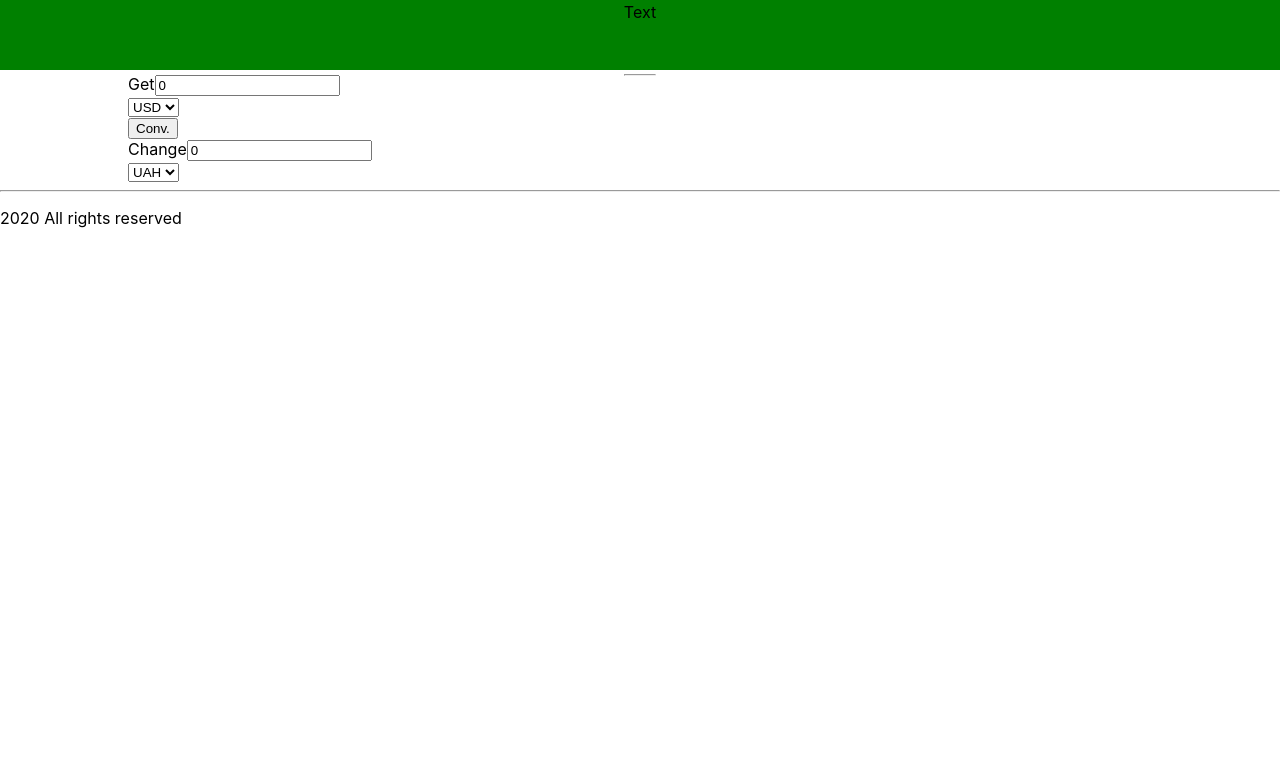
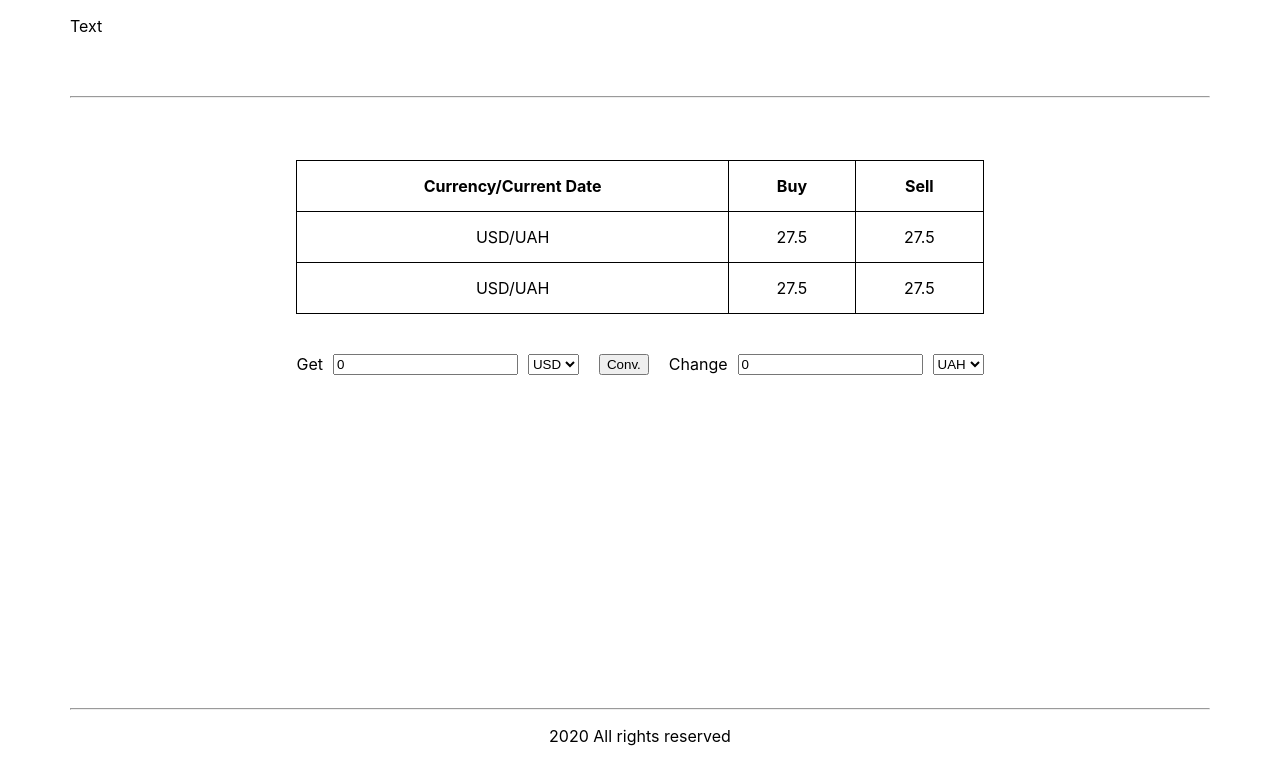
Before and after one commit to ptrofimov7/converter-currencies-redux, a React (Create React App) app: page / in a window 1280 px wide. Shown: the top 784 px of the page. Built offline with nearby package versions, Linux system fonts and the light colour scheme.

Commit message:
fix styles

```diff
--- a/src/index.css
+++ b/src/index.css
@@ -1,12 +1,11 @@
 html {
   font-size: 100%;
 }
+
 html,
 body {
   margin: 0;
   padding: 0;
-  width: 100%;
-  height: 100%;
 }
 
 body {
@@ -22,9 +21,19 @@ body {
   box-sizing: border-box;
 }
 
-main {
+.wrapper {
+  display: flex;
+  flex-direction: column;
+  justify-content: space-between;
+  height: 100vh;
+  overflow: hidden;
+}
+
+.main {
   max-width: 1024px;
   margin: 0 auto;
+  margin-block-start: 120px;
+  flex-grow: 1;
 }
 
 .header {
@@ -32,14 +41,63 @@ main {
   left: 0;
   top: 0;
   width: 100%;
-  height: 70px;
-  background-color: green;
+  height: 100px;
+}
+
+.header__content {
+  margin-inline: 70px;
+}
+
+.header-block {
   display: flex;
   flex-direction: row;
+  justify-content: space-between;
+  align-items: center;
+  height: 100%;
+}
+
+.footer {
+  flex: 0 0 100px;
+  margin-inline: 70px;
+}
+
+.footer-block {
+  height: 100%;
+  display: flex;
   align-items: center;
   justify-content: center;
 }
 
-.content {
-  margin-top: 100px;
+.convertor-group {
+  display: flex;
+  gap: 10px;
 }
+
+.custom-input {
+  display: flex;
+  gap: 10px;
+}
+
+.convertor {
+  display: flex;
+  gap: 20px;
+}
+
+table {
+  width: 100%;
+  margin-block: 40px;
+  border-collapse: collapse;
+}
+
+table, th, td {
+  border: 1px solid;
+}
+
+th, td {
+  padding: 15px;
+  text-align: center;
+  height: 50px;
+  vertical-align: center;
+}
+
+tr:hover {background-color: coral;}
```
